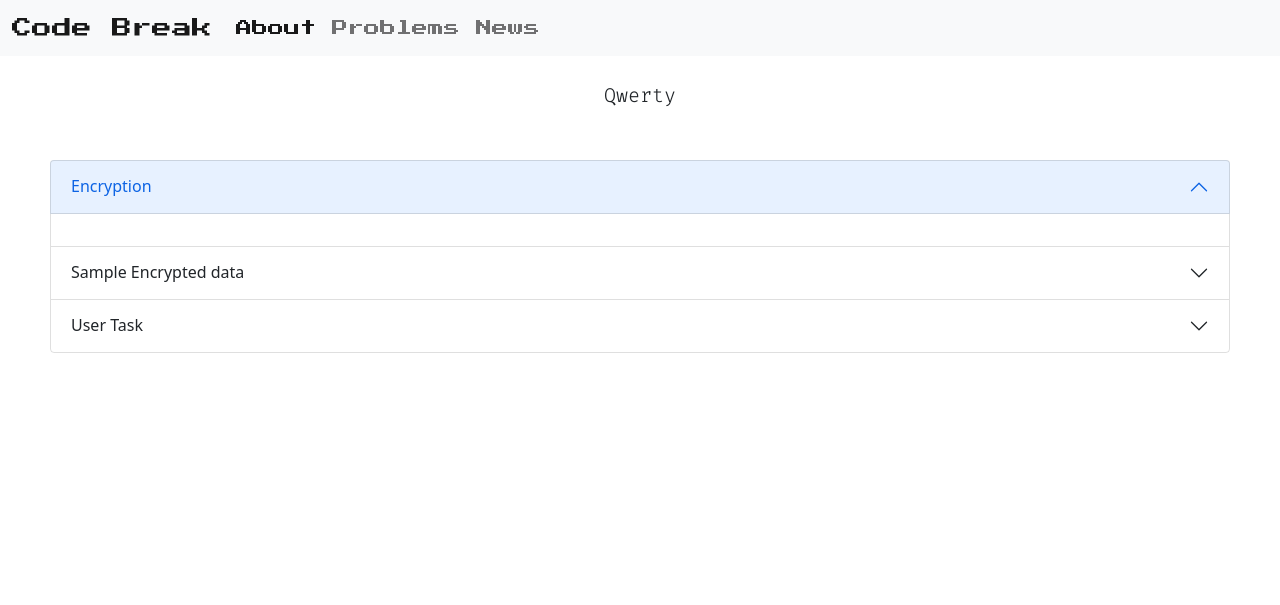
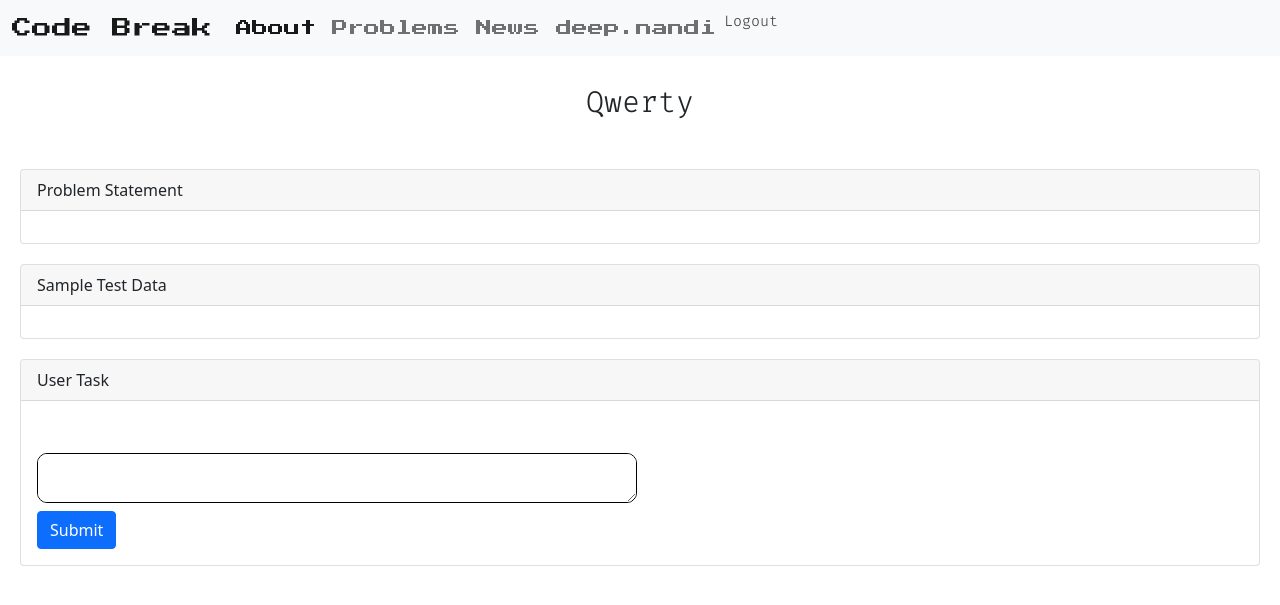
Before and after one commit to himanshu-kr-dev/codebreak, a PHP site: page /phpmailer/prob/index.php?id=1 in a window 1280 px wide. Shown: the top 605 px of the page. Run offline with PHP 8.4, Linux system fonts and the light colour scheme; a user stored in the database is signed in; data comes from the database, SQL or seed files in the repository.

Commit message:
Add files via upload

```diff
--- a/prob/index.php
+++ b/prob/index.php
@@ -95,7 +95,10 @@
 
         .heading {
             font-family: 'Fira Code', monospace;
-            font-size: 20px;
+            font-size: 30px;
+        }
+        .card{
+            margin: 20px;
         }
     </style>
 </head>
@@ -119,6 +122,19 @@
                 <li class="nav-item">
                     <a class="nav-link" href="../news/">News</a>
                 </li>
+                <li class="nav-item">
+                    <a class="nav-link" href="../user/"><?php if($conf==1){echo $_SESSION['uid'];}?></a>
+                </li>
+
+                <?php
+                if($conf==1){
+                    ?>
+                    <li class="nav-item">
+                        <a class="body-text" style="font-size: 15px;text-decoration: none;color: #414141;" href="../logout/">Logout</a>
+                    </li>
+                    <?php
+                }
+                ?>
             </ul>
         </div>
     </div>
@@ -128,39 +144,33 @@
 <center>
     <span class="heading"> <?php echo $probname; ?></span>
 </center>
-<div class="accordion" id="accordionExample">
-    <div class="accordion-item">
-        <h2 class="accordion-header" id="headingOne">
-            <button class="accordion-button" type="button" data-bs-toggle="collapse" data-bs-target="#collapseOne" aria-expanded="true" aria-controls="collapseOne">
-                Encryption
-            </button>
-        </h2>
-        <div id="collapseOne" class="accordion-collapse collapse show" aria-labelledby="headingOne" data-bs-parent="#accordionExample">
-            <div class="accordion-body">
+<br>
+<div class="card">
+    <div class="card-header">
+        Problem Statement
+    </div>
+    <div class="card-body">
+        <blockquote class="blockquote mb-0">
             <?php echo $probstat; ?>
+        </blockquote>
     </div>
 </div>
+<div class="card">
+    <div class="card-header">
+        Sample Test Data
     </div>
-    <div class="accordion-item">
-        <h2 class="accordion-header" id="headingTwo">
-            <button class="accordion-button collapsed" type="button" data-bs-toggle="collapse" data-bs-target="#collapseTwo" aria-expanded="false" aria-controls="collapseTwo">
-                Sample Encrypted data
-            </button>
-        </h2>
-        <div id="collapseTwo" class="accordion-collapse collapse" aria-labelledby="headingTwo" data-bs-parent="#accordionExample">
-            <div class="accordion-body">
+    <div class="card-body">
+        <blockquote class="blockquote mb-0">
             <?php echo $probtest; ?>
+        </blockquote>
     </div>
 </div>
+<div class="card">
+    <div class="card-header">
+        User Task
     </div>
-    <div class="accordion-item">
-        <h2 class="accordion-header" id="headingThree">
-            <button class="accordion-button collapsed" type="button" data-bs-toggle="collapse" data-bs-target="#collapseThree" aria-expanded="false" aria-controls="collapseThree">
-                User Task
-            </button>
-        </h2>
-        <div id="collapseThree" class="accordion-collapse collapse" aria-labelledby="headingThree" data-bs-parent="#accordionExample">
-            <div class="accordion-body">
+    <div class="card-body">
+        <blockquote class="blockquote mb-0">
             <?php echo $probtask; ?>
             <?php if ($conf == 1) { ?>
                 <form action="../checker/" method="post">
@@ -169,17 +179,13 @@
                     <input name="userid" type="text" value="<?php echo $userid;?>" style="visibility: hidden">
                     <br>
                     <textarea id="solution" class="answer" name="user_solution" type="text" required></textarea><br>
-                        <button type="submit">Submit</button>
+                    <button type="submit" class="btn btn-primary">Submit</button>
                 </form>
 
             <?php  } else { ?>
                 Login to Submit your solution
             <?php  } ?>
-
-
-
-            </div>
-        </div>
+        </blockquote>
     </div>
 </div>
 <br><br>
```
Lines whose indentation alone changed are shown as unchanged.
